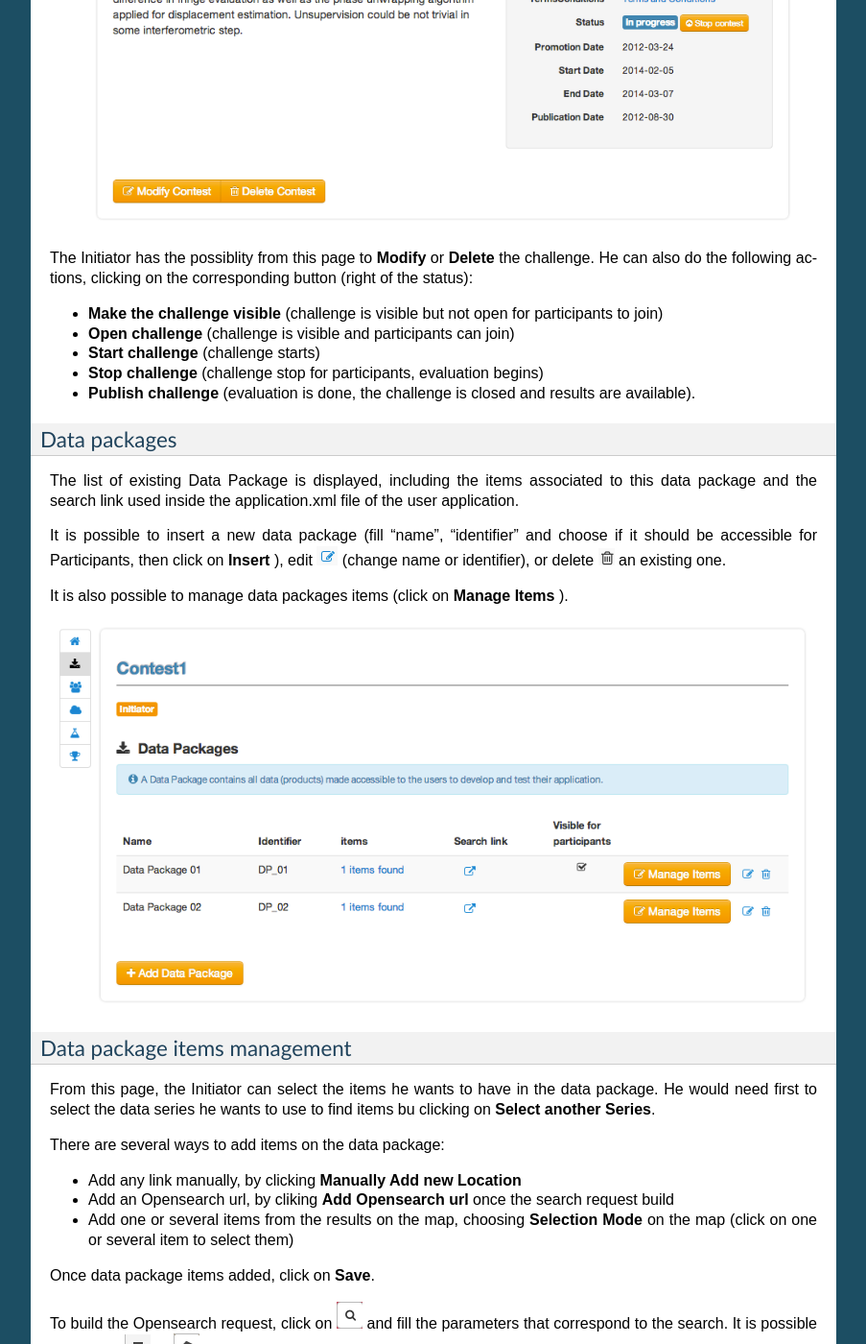
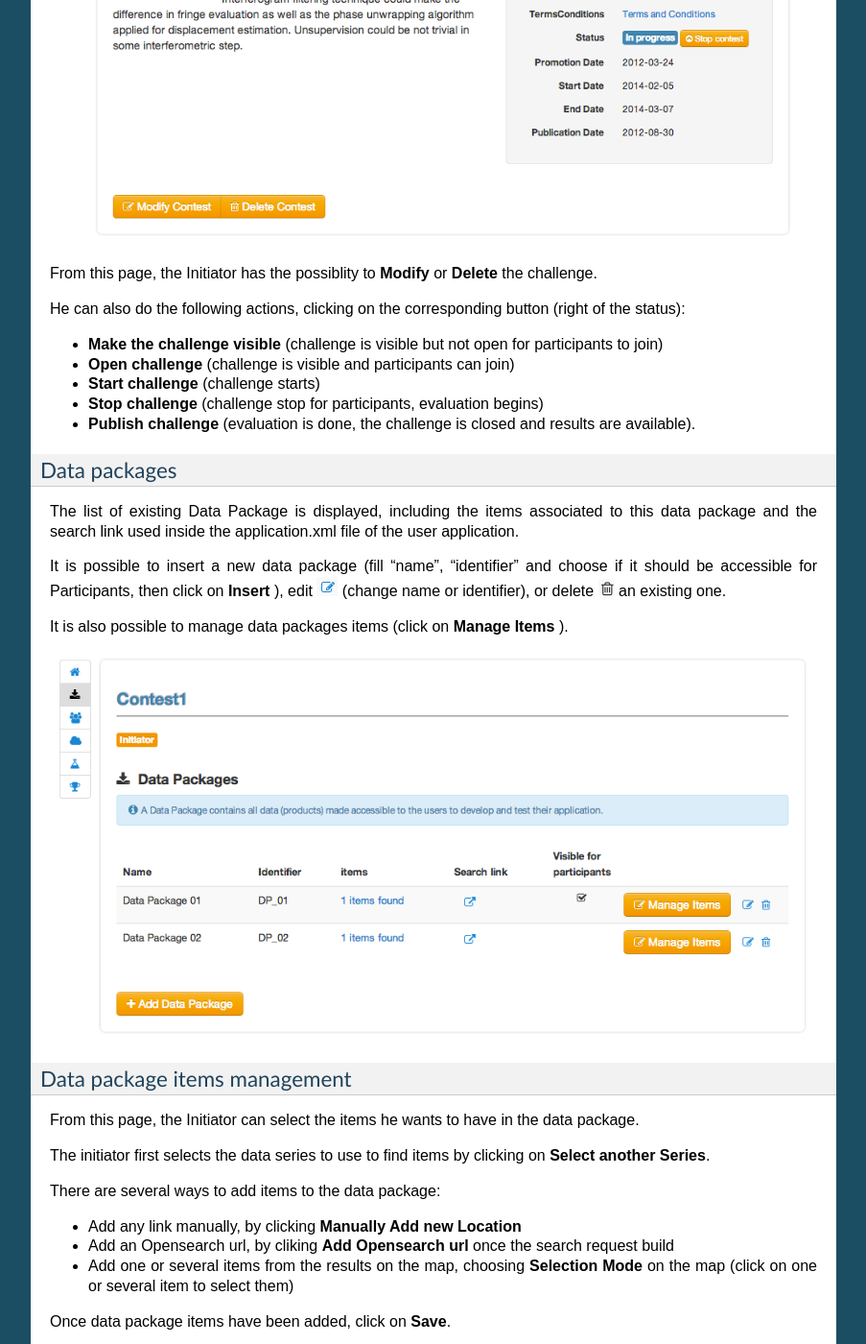
Before and after one commit to Terradue/doc-challenges, a Sphinx documentation site: the page built from source/initiator.rst, in a window 1280 px wide and 1400 px high, scrolled down 3567 px. Shown: the whole window at 96% size, without its empty margins (198-1101 px from the left). Built offline with Sphinx 7.4.7, drawn with Linux system fonts in a browser that asks for light colours; some of the changed text lies outside the part shown.

Commit message:
Update initiator.rst

```diff
--- a/source/initiator.rst
+++ b/source/initiator.rst
@@ -24,7 +24,9 @@
 .. image:: includes/sum/create_contest.png
 	:align: center
 
-From the challenge creation page, fill the form with all information needed for the challenge and click **Create**  to save it. See `Challenge modification`_ for list of forms to be filled. Each form comes with a small description defining what to put inside.
+From the challenge creation page, fill the form with all information needed for the challenge and click **Create**  to save it. See `Challenge modification`_ for list of forms to be filled.
+
+Each form comes with a small description defining what to put inside.
 
 The new created  challenge will be added in the list of “my challenges”.
 
@@ -33,10 +35,9 @@
 Challenge modification
 ----------------------
 
-From the home page, the Initiator can choose **My Challenges**  in
-the menu bar and then click on the “modify” icon |modify-icon.png| of the challenge.
+From the home page, the Initiator can choose **My Challenges**  in the menu bar and then click on the “modify” icon |modify-icon.png| of the challenge.
 
-Note that the challenge modification page can also be accessed from the challenge view page (description view, in the bottom of the page).
+*Note that the challenge modification page can also be accessed from the challenge view page (description view, in the bottom of the page).
 
 .. image:: includes/sum/contest_modify.png
 	:align: center
@@ -67,17 +68,16 @@
 Global description
 ^^^^^^^^^^^^^^^^^^
 
-From the home page, the user can choose **My Challenges**  in the
-menu bar and then click on the challenge name to select it.
+From the home page, the user can choose **My Challenges**  in the menu bar and then click on the challenge name to select it.
 
-The first page he will see is the challenge description page.
+The first page shows the challenge description page.
 
 .. image:: includes/sum/contestview_description.png
 	:align: center
 
-The Initiator has the possiblity from this page to **Modify** or
-**Delete** the challenge. He can also do the following actions, clicking
-on the corresponding button (right of the status):
+From this page, the Initiator has the possiblity to **Modify** or **Delete** the challenge.
+
+He can also do the following actions, clicking on the corresponding button (right of the status):
 
 -  **Make the challenge visible** (challenge is visible but not open for participants to join)
 -  **Open challenge** (challenge is visible and participants can join)
@@ -88,8 +88,7 @@
 Data packages
 ^^^^^^^^^^^^^
 
-The list of existing Data Package is displayed, including the items
-associated to this data package and the search link used inside the
+The list of existing Data Package is displayed, including the items associated to this data package and the search link used inside the
 application.xml file of the user application.
 
 It is possible to insert a new data package (fill “name”, “identifier”
@@ -104,20 +103,21 @@
 Data package items management
 ^^^^^^^^^^^^^^^^^^^^^^^^^^^^^
 
-From this page, the Initiator can select the items he wants to have in
-the data package. He would need first to select the data series he wants
-to use to find items bu clicking on **Select another Series**.
+From this page, the Initiator can select the items he wants to have in the data package.
 
-There are several ways to add items on the data package:
+The initiator first selects the data series to use to find items by clicking on **Select another Series**.
 
--  Add any link manually, by clicking **Manually Add new Location**
--  Add an Opensearch url, by cliking **Add Opensearch url** once the search request build
--  Add one or several items from the results on the map, choosing **Selection Mode** on the map (click on one or several item to select them)
+There are several ways to add items to the data package:
 
-Once data package items added, click on **Save**.
+*  Add any link manually, by clicking **Manually Add new Location**
+*  Add an Opensearch url, by cliking **Add Opensearch url** once the search request build
+*  Add one or several items from the results on the map, choosing **Selection Mode** on the map (click on one or several item to select them)
 
-To build the Opensearch request, click on |search.png| and fill the parameters that correspond to the search. It is possible to click on |bbox2.png|
-or |bbox1.png| to respectively draw a rectangle or a polygon on a map that will correspond to the search area (geo:box).
+Once data package items have been added, click on **Save**.
+
+To build the Opensearch request, click on |search.png| and fill the parameters that correspond to the search.
+
+It is possible to click on |bbox2.png| or |bbox1.png| to respectively draw a rectangle or a polygon on a map that will correspond to the search area (geo:box).
 
 .. image:: includes/sum/datapackage_item_management.png
 	:align: center
@@ -125,11 +125,12 @@
 Users
 ^^^^^
 
-From this page, the initiator can access the list of users participating
-to the challenge. He can also (by clicking on the corresponding user icon):
+From this page, the initiator can access the list of users participating to the challenge.
 
--  Select or change the evaluator
--  Allow or deny participants to the challenge
+By clicking on the corresponding user icon, the initiator can also:
+
+*  Select or change the evaluator
+*  Allow or deny participants to the challenge
 
 .. image:: includes/sum/contestview_users.png
 	:align: center
@@ -207,10 +204,13 @@
 Manage Data Series
 ^^^^^^^^^^^^^^^^^^
 
-From the Settings button on the top menu bar, select **Manage Series** . The list of
-existing series will appear. To create a new one click on **Add Data Series** .
+From the Settings button on the top menu bar, select **Manage Series**.
 
-Once all the fields filled, save by clicking **Insert** .
+The list of existing series will appear.
+
+To create a new one click on **Add Data Series**.
+
+Once all the fields filled, save by clicking **Insert**.
 
 .. image:: includes/sum/series_creation.png
 	:align: center
```
Also changed, not shown: other parts of source/initiator.rst (+15 -19 lines).
